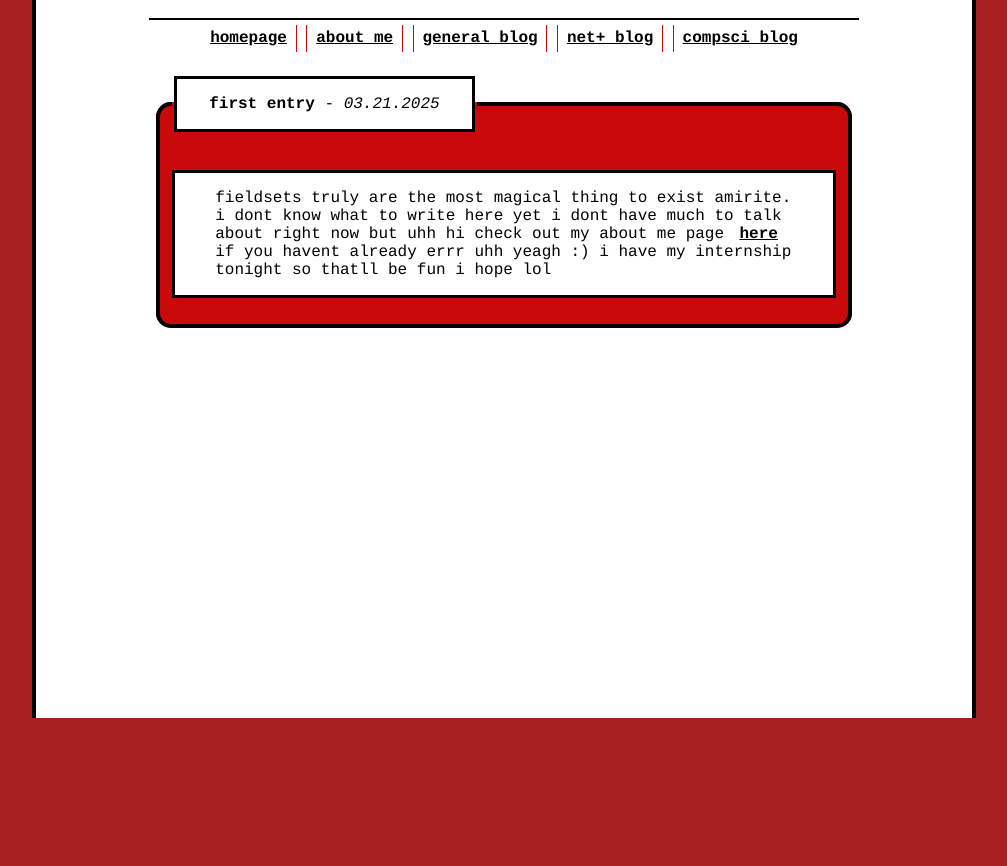
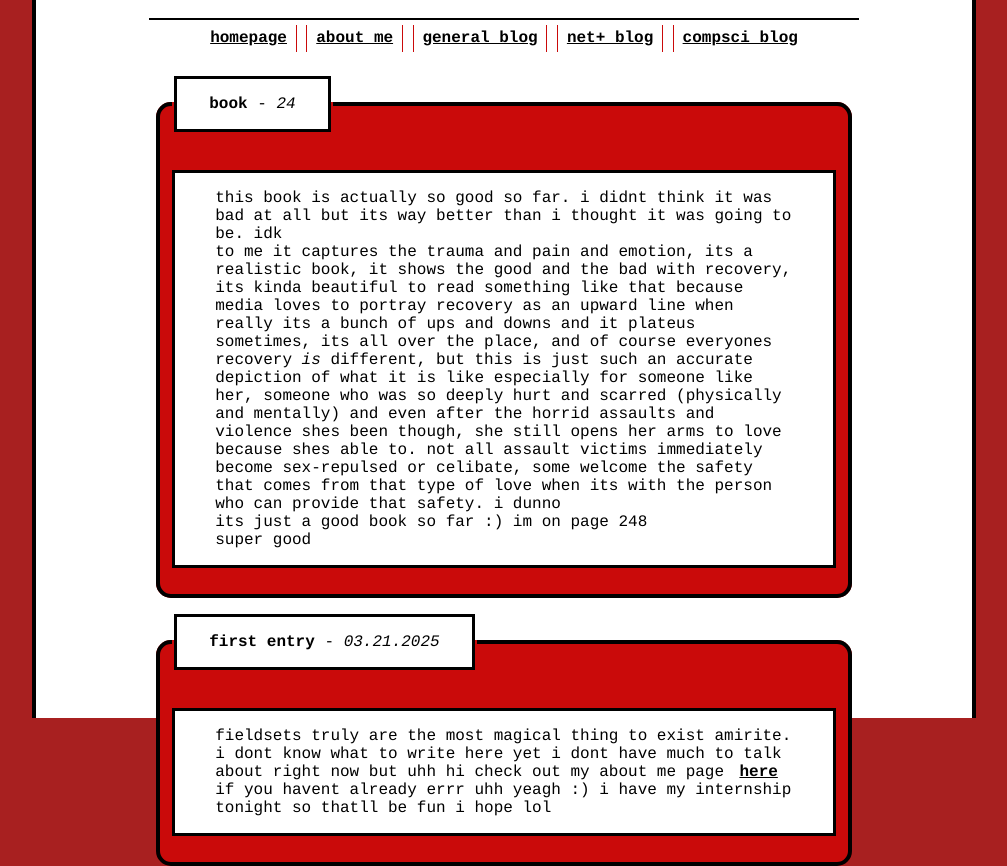
Before and after one commit to ensikensi/blog, a plain HTML site: page general.html in a window 1280 px wide. Shown: the part 74-940 px from the top of the page, without its empty margins (136-1143 px from the left). Before the commit the page ends 800 px from the top, so only its background shows below. Drawn offline with Linux system fonts and the light colour scheme.

Commit message:
Update general.html
blog update

```diff
--- a/general.html
+++ b/general.html
@@ -21,6 +21,21 @@
             </header>
 
             <fieldset class="blog">
+                <legend><p><b>book</b> - <i>24</i></p></legend>
+                <p id="blogbody">
+                    this book is actually so good so far. i didnt think it was bad at all but its way better than i thought it was going to be. idk<br>
+                    to me it captures the trauma and pain and emotion, its a realistic book, it shows the good and the bad with recovery, its kinda beautiful
+                    to read something like that because media loves to portray recovery as an upward line when really its a bunch of ups and downs and it plateus sometimes,
+                    its all over the place, and of course everyones recovery <i>is</i> different, but this is just such an accurate depiction of what it is like especially
+                    for someone like her, someone who was so deeply hurt and scarred (physically and mentally) and even after the horrid assaults and violence shes been though,
+                    she still opens her arms to love because shes able to. not all assault victims immediately become sex-repulsed or celibate, some welcome the safety that comes
+                    from that type of love when its with the person who can provide that safety. i dunno<br>
+                    its just a good book so far :) im on page 248<br>
+                    super good
+                </p>
+            </fieldset>
+
+            <fieldset class="blog">
                 <legend><p><b>first entry</b> - <i>03.21.2025</i></p></legend>
                 <p id="blogbody">
                     fieldsets truly are the most magical thing to exist amirite. i dont know what to write here yet
```
